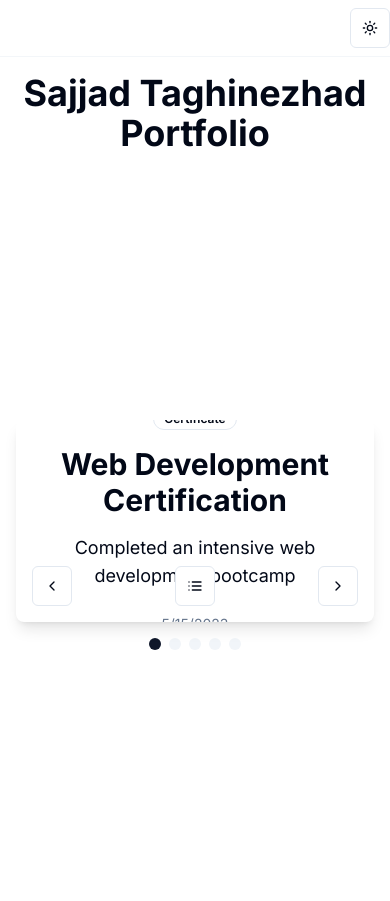
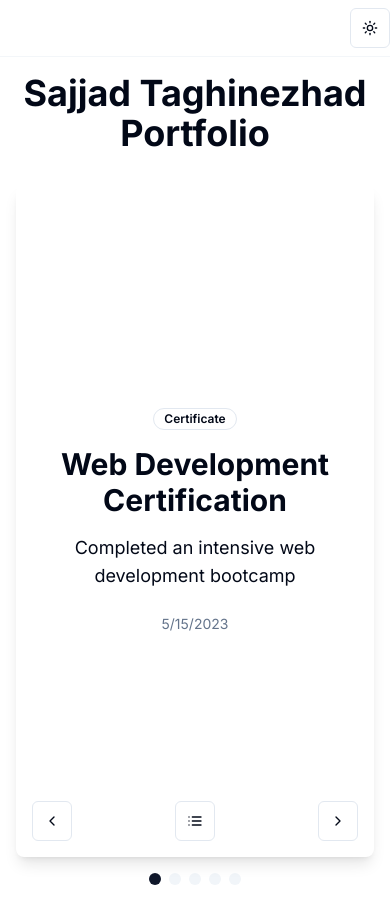
Before and after one commit to Sajjad-Taghinezhad/portfolio, a Next.js app: page / in a window 390 px wide. Built offline with nearby package versions, Linux system fonts and the light colour scheme.

Commit message:
more responsive for mobile and web

```diff
--- a/app/page.tsx
+++ b/app/page.tsx
@@ -2,7 +2,7 @@ import Presentation from "@/components/Presentation"
 
 export default function PresentationPage() {
   return (
-    <main className="container mx-auto p-4 h-screen flex flex-col">
+    <main className="container mx-auto p-4 flex flex-col h-screen xl:h-full lg:h-full 2xl:h-full ">
       <h1 className="text-4xl font-bold mb-8 text-center">Sajjad Taghinezhad Portfolio</h1>
       <Presentation />
     </main>
--- a/components/Presentation.tsx
+++ b/components/Presentation.tsx
@@ -100,7 +100,7 @@ export default function Presentation() {
 
   return (
     <div className="flex flex-col items-center justify-center h-full">
-      <div className="relative w-full max-w-3xl aspect-video bg-card rounded-lg shadow-lg overflow-hidden">
+      <div className="relative w-full max-w-6xl h-full aspect-video bg-card rounded-lg shadow-lg overflow-hidden">
         {showList ? (
           <ItemList items={items} onItemClick={goToItem} onItemSelect={openModal} />
         ) : (
```
